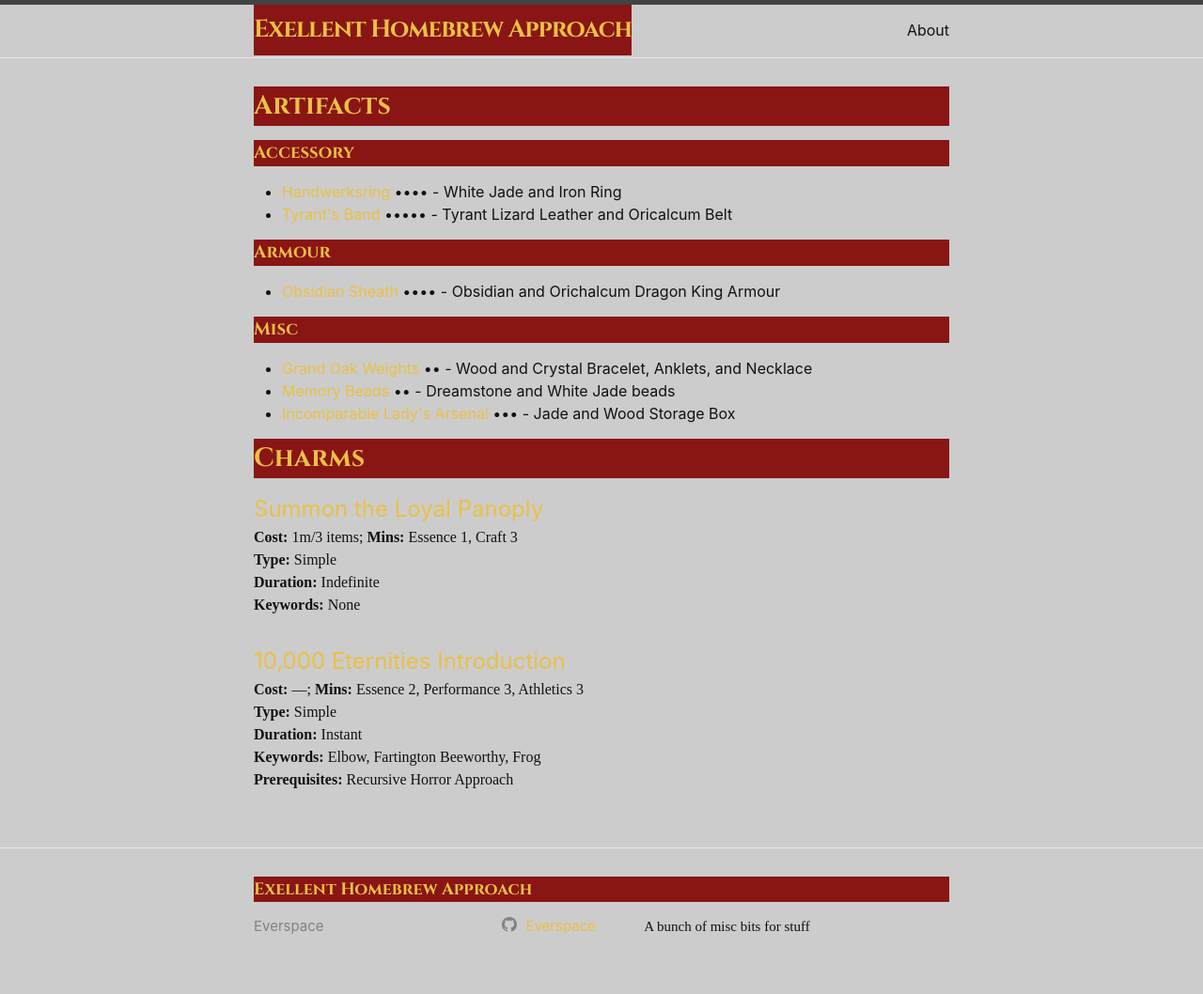
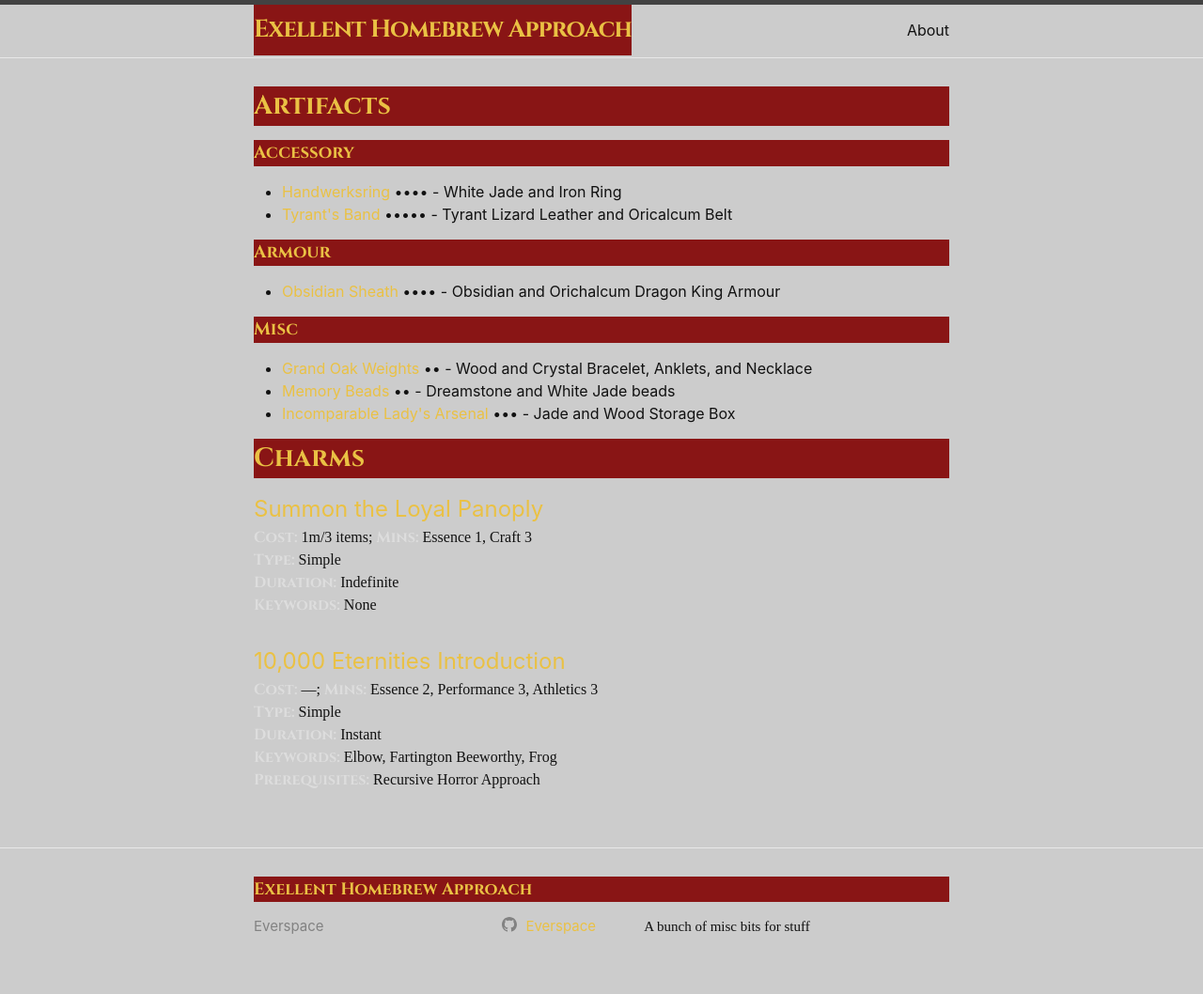
Before and after one commit to Everspace/Excellent-Homebrew-Approach, a Jekyll site: the page built from index.md, in a window 1280 px wide. Shown: the whole page at 94% size. Built offline with Jekyll 4.4.1, drawn with Linux system fonts in a browser that asks for light colours; some web fonts are replaced.

Commit message:
Adjust strong tag

```diff
--- a/_sass/dynast/_base.scss
+++ b/_sass/dynast/_base.scss
@@ -38,6 +38,12 @@ h1 {
   font-weight: 900;
 }
 
+strong {
+  font-family: 'Cinzel', serif;
+  font-weight: 700;
+  color: #DDD;
+}
+
 hr {
   margin: 1em;
   border: none;
```
